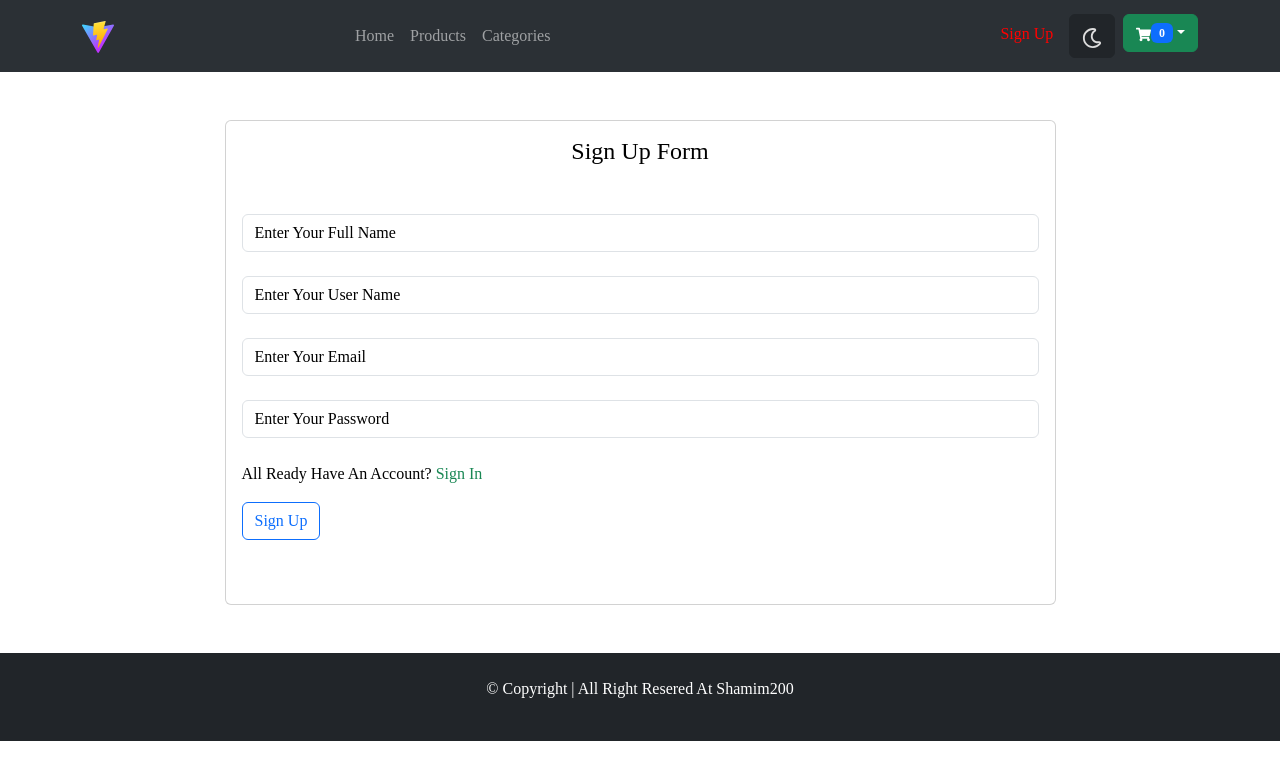
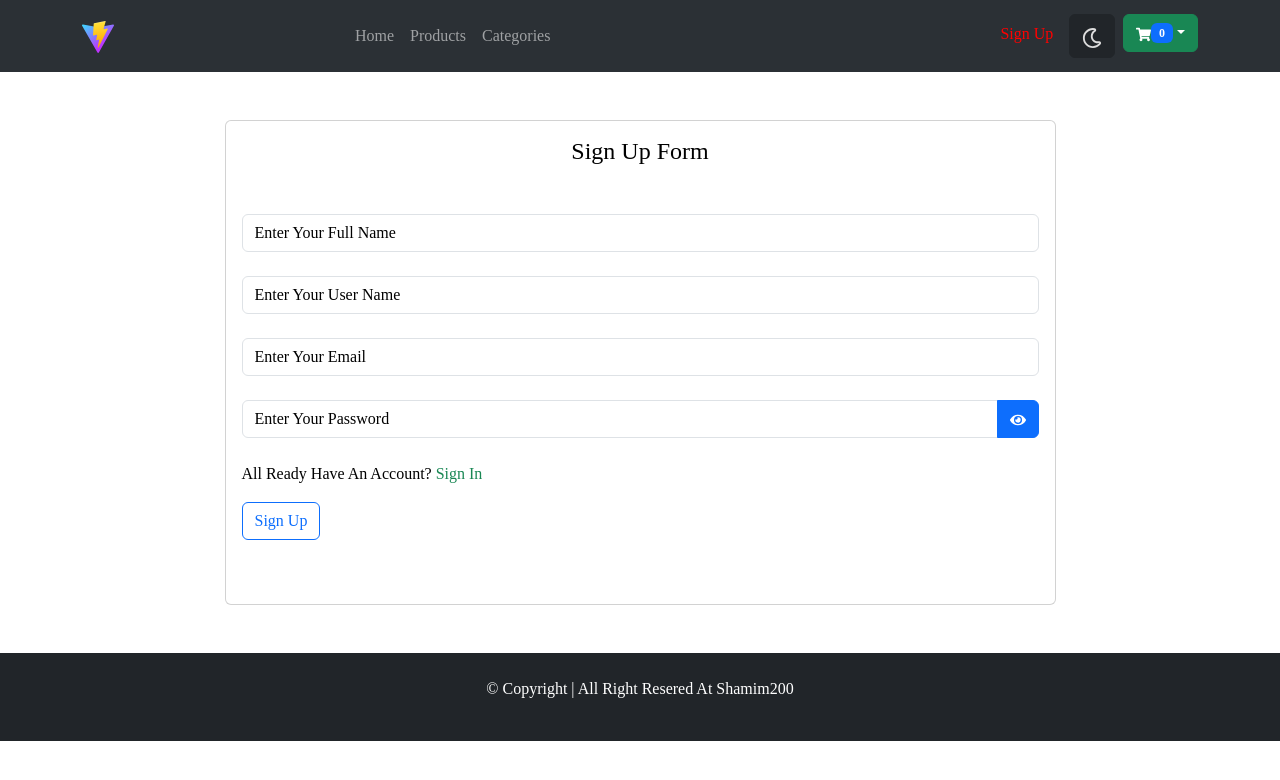
Before and after one commit to Shamim200/mini-shop, a React (Vite) app: page /signup in a window 1280 px wide. Shown: the top 780 px of the page. Built offline with nearby package versions, Linux system fonts and the light colour scheme.

Commit message:
✨ feat(Signin, Signup): add password visibility toggle to password fields

```diff
--- a/src/pages/Signin.jsx
+++ b/src/pages/Signin.jsx
@@ -1,7 +1,18 @@
-import { Col, Container, Row, Card, Form, Button } from "react-bootstrap";
+import { useState } from "react";
+import {
+  Col,
+  Container,
+  Row,
+  Card,
+  Form,
+  Button,
+  InputGroup,
+} from "react-bootstrap";
+import { FaEye, FaEyeSlash } from "react-icons/fa";
 import { Link } from "react-router-dom";
 
 const Signin = () => {
+  const [showPassword, setShowPassword] = useState(false);
   return (
     <Container className="my-5">
       <Row className="justify-content-md-center">
@@ -20,13 +31,18 @@ const Signin = () => {
                   />
                 </Form.Group>
                 <Form.Group className="my-4">
+                  <InputGroup>
                     <Form.Control
                       name="password"
                       id="password"
-                    type="password"
+                      type={showPassword ? "password" : "text"}
                       placeholder="Enter Your Password"
                       required
                     />
+                    <Button onClick={() => setShowPassword(!showPassword)}>
+                      {showPassword ? <FaEyeSlash /> : <FaEye />}
+                    </Button>
+                  </InputGroup>
                 </Form.Group>
 
                 <Link
--- a/src/pages/Signup.jsx
+++ b/src/pages/Signup.jsx
@@ -1,7 +1,18 @@
-import { Col, Container, Row, Card, Form, Button } from "react-bootstrap";
+import { useState } from "react";
+import {
+  Col,
+  Container,
+  Row,
+  Card,
+  Form,
+  Button,
+  InputGroup,
+} from "react-bootstrap";
 import { Link } from "react-router-dom";
+import { FaEye, FaEyeSlash } from "react-icons/fa";
 
 const Signup = () => {
+  const [showPassword, setShowPassword] = useState(false);
   return (
     <Container className="my-5">
       <Row className="justify-content-md-center">
@@ -40,13 +51,21 @@ const Signup = () => {
                   />
                 </Form.Group>
                 <Form.Group className="my-4">
+                  <InputGroup>
                     <Form.Control
                       name="password"
                       id="password"
-                    type="password"
+                      type={showPassword ? "password" : "text"}
                       placeholder="Enter Your Password"
                       required
                     />
+                    <Button
+                      onClick={() => setShowPassword(!showPassword)}
+                      style={{ zIndex: 0 }}
+                    >
+                      {showPassword ? <FaEyeSlash /> : <FaEye />}
+                    </Button>
+                  </InputGroup>
                 </Form.Group>
 
                 <p className="text-capitalize">
```
Lines whose indentation alone changed are shown as unchanged.
